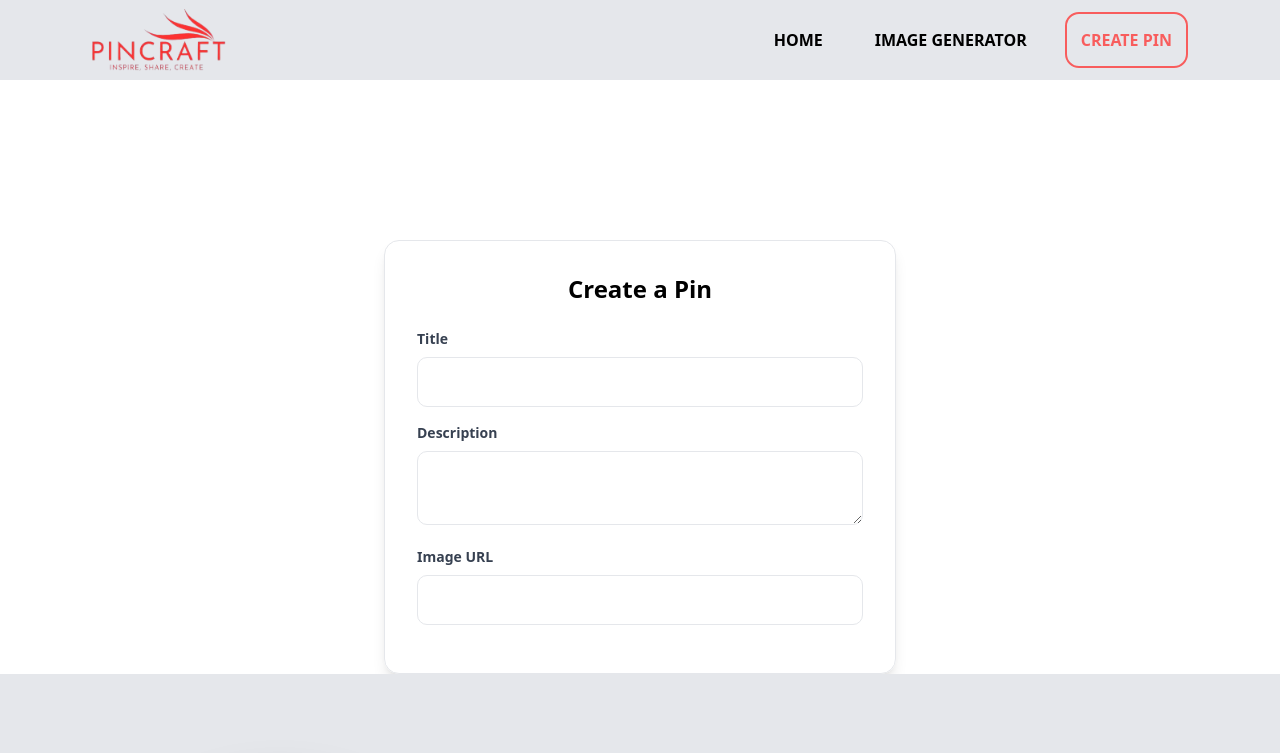
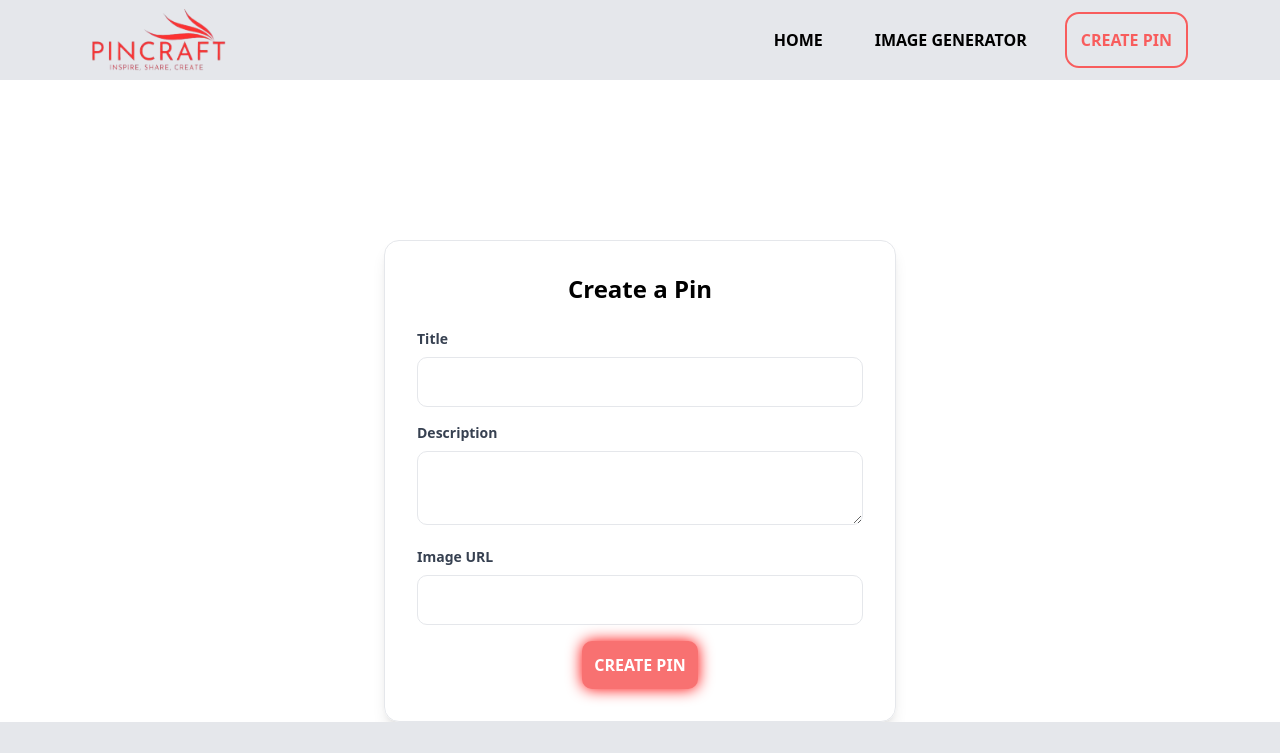
Before and after one commit to Sheryaar-Ansar/Pinterest-App-React, a React (Vite) app in the folder my-app/: page /create-pin in a window 1280 px wide. Shown: the top 753 px of the page. Built offline with nearby package versions, Linux system fonts and the light colour scheme.

Commit message:
Submit Button Created

```diff
--- a/my-app/src/components/CreatePin.jsx
+++ b/my-app/src/components/CreatePin.jsx
@@ -38,6 +38,12 @@ const CreatePin = () => {
             required
           />
         </div>
+
+        <div className='flex justify-center'>
+          <button type='submit' className='bg-red-400 text-white p-3 rounded-[10px] font-semibold uppercase shadowCustom hover:opacity-80 transition'>
+            Create Pin
+          </button>
+          </div>
       </form>
     </div>
   );
```
